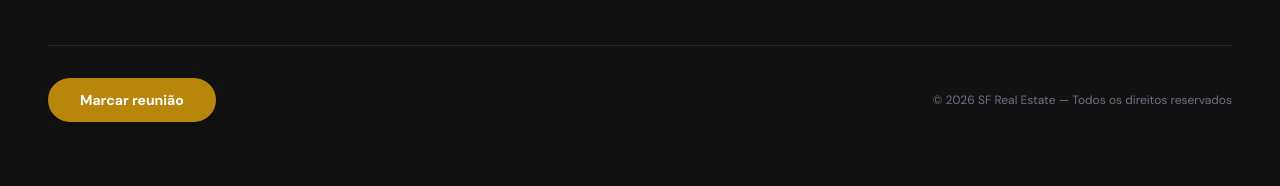
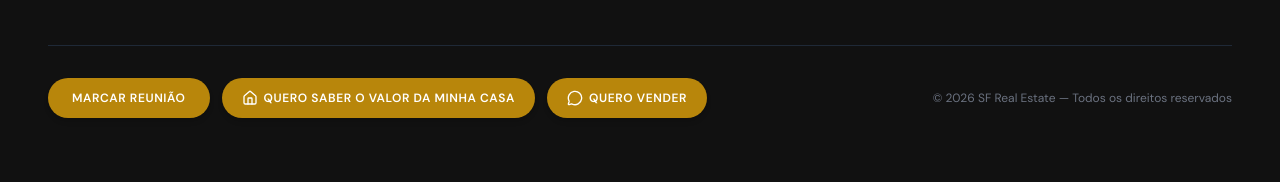
Before and after one commit to SuFreire/Consultora, a plain HTML site: page index.html in a window 1280 px wide. Shown: the part 7026-7212 px from the top of the page. Drawn offline with nearby package versions, Linux system fonts and the light colour scheme; a web font is replaced by a local one.

Commit message:
Update index.html

```diff
--- a/index.html
+++ b/index.html
@@ -897,16 +897,27 @@ Um abraço e seguimos em contato."</p>
 
             </div>
 
-            <div class="pt-8 text-center flex flex-col sm:flex-row items-center justify-between gap-6">
-                <a href="#contacto" class="px-8 py-3 rounded-full btn-gold text-sm font-bold shadow-md">
-                    Marcar reunião
-                </a>
-                <p class="text-xs text-gray-500">
+                       <div class="pt-8 flex flex-col lg:flex-row items-center justify-between gap-6">
+
+                <div class="flex flex-col sm:flex-row items-center gap-3 w-full lg:w-auto">
+                    <a href="#contacto" class="px-6 py-3 rounded-full btn-gold text-xs font-semibold uppercase tracking-wider shadow-md w-full sm:w-auto text-center">
+                        Marcar reunião
+                    </a>
+                    <a href="https://sufreire.github.io/Estudo-de-mercado/"
+                       class="inline-flex items-center justify-center gap-1.5 px-5 py-3 rounded-full btn-gold text-xs font-semibold uppercase tracking-wider shadow-md w-full sm:w-auto">
+                        <i data-lucide="home" class="w-4 h-4"></i> Quero Saber o Valor da minha casa
+                    </a>
+                    <a href="#" onclick="abrirModalVender(); return false;"
+                       class="inline-flex items-center justify-center gap-1.5 px-5 py-3 rounded-full btn-gold text-xs font-semibold uppercase tracking-wider shadow-md w-full sm:w-auto cursor-pointer">
+                        <i data-lucide="message-circle" class="w-4 h-4"></i> Quero vender
+                    </a>
+                </div>
+
+                <p class="text-xs text-gray-500 text-center lg:text-right">
                     © 2026 SF Real Estate — Todos os direitos reservados
                 </p>
+
             </div>
-
-        </div>
     </footer>
 
     <!-- ============================================================ -->
```
